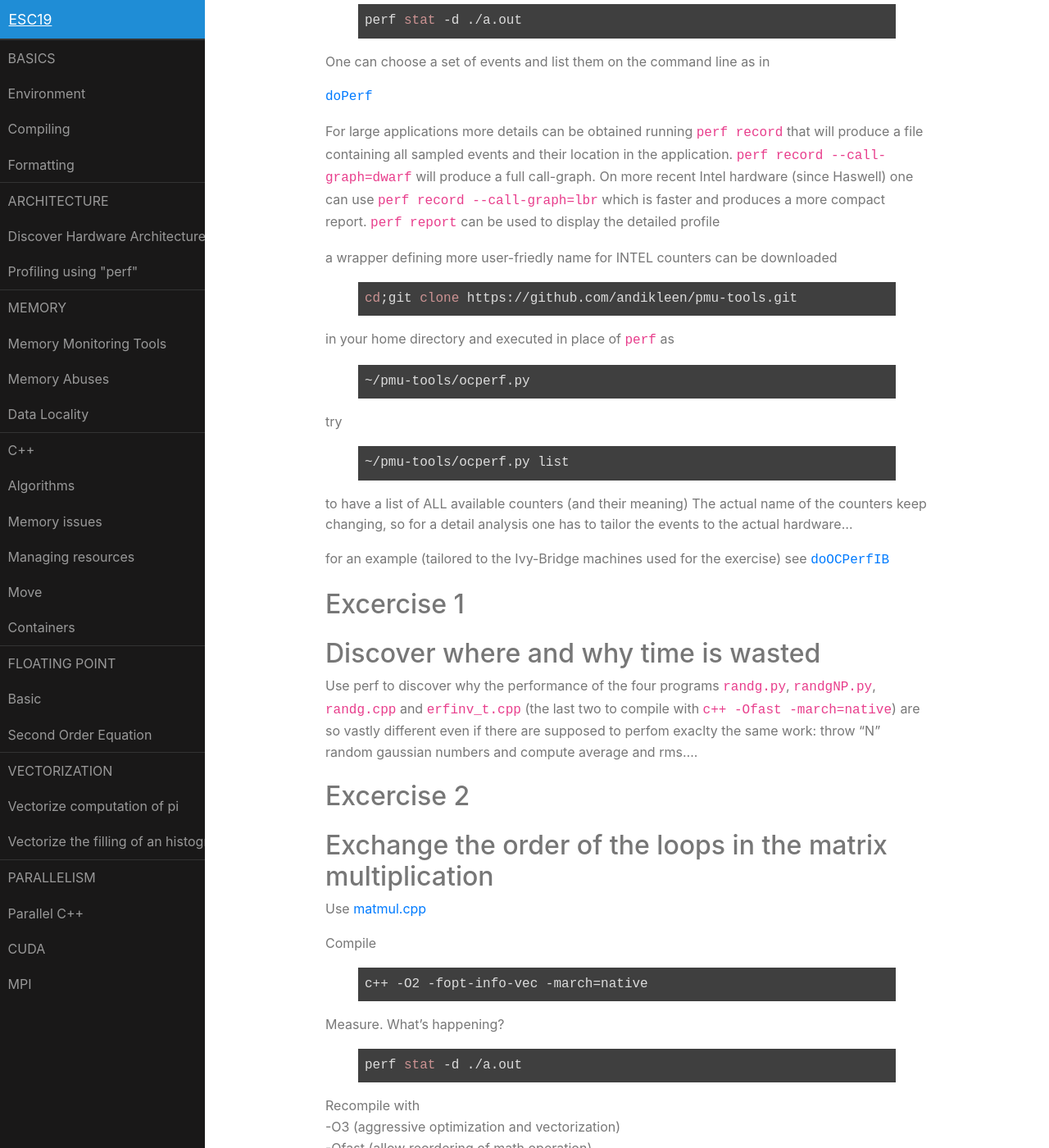
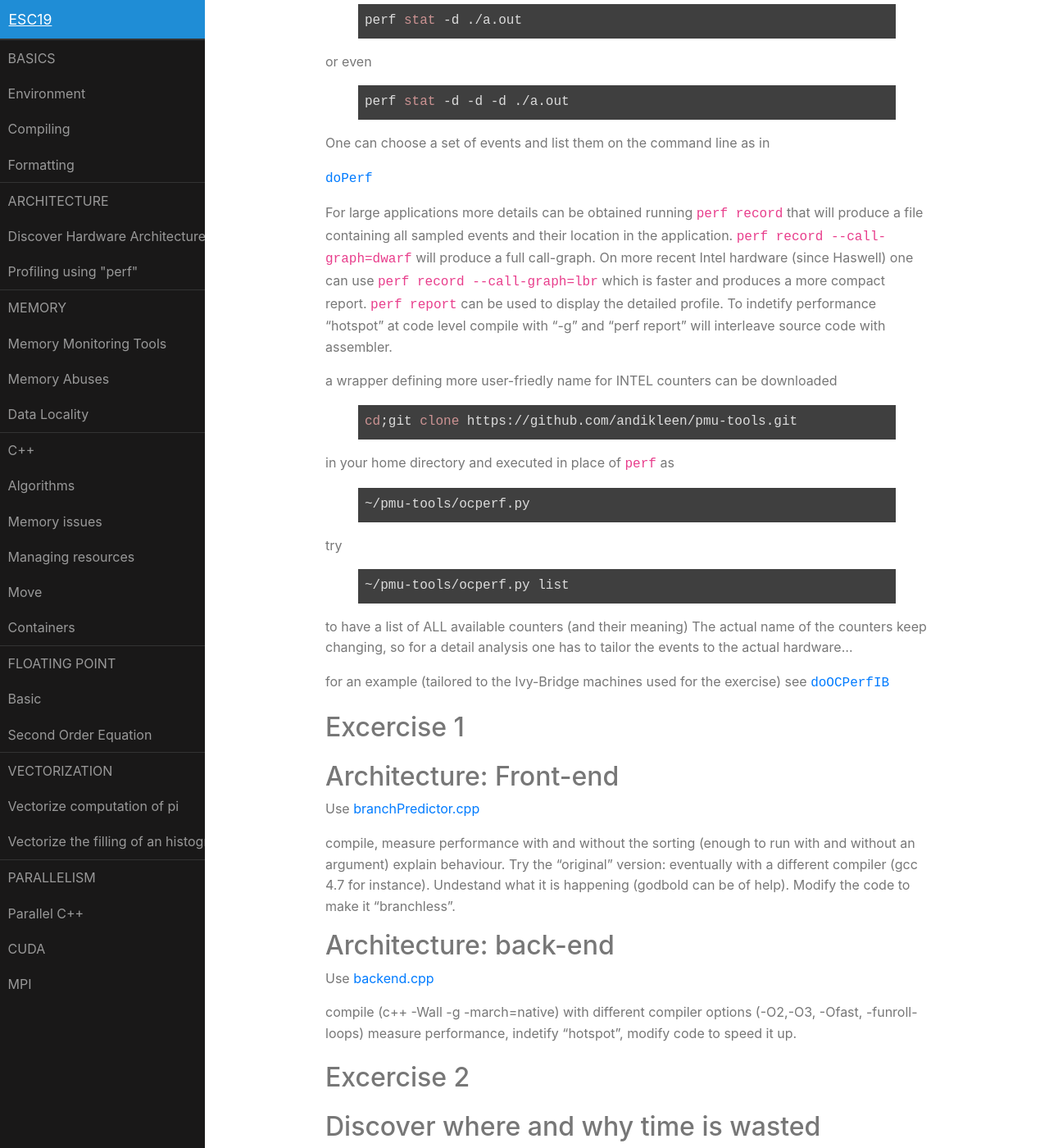
Before and after one commit to vvolkl/esc19, a Jekyll site: the page built from architecture/perf.md, in a window 1280 px wide and 1400 px high, scrolled down 455 px. Shown: the whole window at 82% size. Built offline with Jekyll 4.4.1, drawn with Linux system fonts in a browser that asks for light colours.

Commit message:
Update perf.md

```diff
--- a/architecture/perf.md
+++ b/architecture/perf.md
@@ -22,6 +22,11 @@ the easiest way to use perf is to profile the whole application (say ./a.out) us
 {% highlight bash %}
 perf stat -d ./a.out
 {% endhighlight %}
+or even
+{% highlight bash %}
+perf stat -d -d -d ./a.out
+{% endhighlight %}
+
 
 One can choose a set of events and list them on the command line as in
 
@@ -30,7 +35,8 @@ One can choose a set of events and list them on the command line as in
 For large applications more details can be obtained running ``perf record``  that will produce a file containing all sampled events and their location in the application.
 ``perf record  --call-graph=dwarf`` will produce a full call-graph. On more recent Intel hardware (since Haswell)
 one can use ``perf record  --call-graph=lbr`` which is faster and produces a more compact report.
-``perf report`` can be used to display the detailed profile
+``perf report`` can be used to display the detailed profile.
+To indetify performance "hotspot" at code level compile with "-g" and "perf report" will interleave source code with assembler.
 
 a wrapper defining more user-friedly name for INTEL counters can be downloaded
 {% highlight bash %}
@@ -56,6 +62,27 @@ for an example (tailored to the Ivy-Bridge machines used for the exercise) see
 Excercise 1
 ===========
 
+Architecture: Front-end
+-----------------------
+
+Use [branchPredictor.cpp]({{site.exercises_repo}}/hands-on/architecture/branchPredictor.cpp)
+
+compile, measure performance with and without the sorting (enough to run with and without an argument)
+explain behaviour. Try the "original" version: eventually with a different compiler (gcc 4.7 for instance).
+Undestand what it is happening (godbold can be of help). Modify the code to make it "branchless".
+
+Architecture: back-end
+-----------------------
+
+Use [backend.cpp]({{site.exercises_repo}}/hands-on/architecture/bachend.cpp)
+
+compile (c++ -Wall -g -march=native) with different compiler options (-O2,-O3, -Ofast, -funroll-loops) measure performance,
+indetify "hotspot", modify code to speed it up.
+
+
+Excercise 2
+===========
+
 
 Discover where and why time is wasted
 -------------------------------------
```
Also changed, not shown: other parts of architecture/perf.md (+1 -1 lines).
